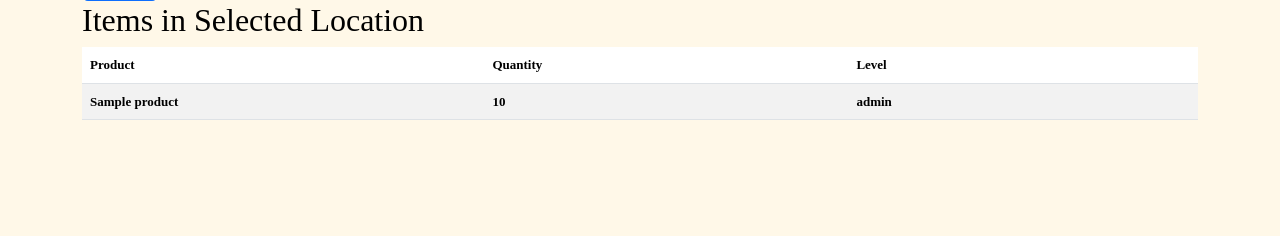
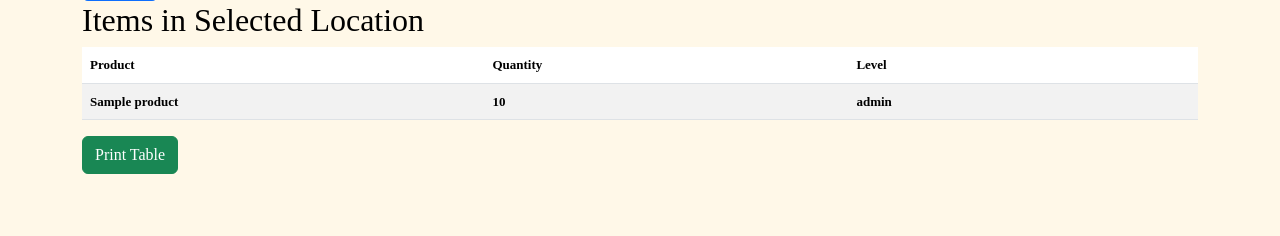
Before and after one commit to austinwilson1296/shoptool, a Django app: template templates/inventory_lookup.html in a window 1280 px wide. Shown: the part 259-495 px from the top of the page. Run offline with Django 5.2, Linux system fonts and the light colour scheme; the template is opened without the code that fills it: values that come from a table or form of the project are taken from there, others are empty; tables that the repository leaves empty hold one stand-in row (values such as "Sample post"); parts of the project's set-up code (start-up, migrations or seed data) failed here and were passed over; some libraries are stand-ins or nearby versions.

Commit message:
printable table and hide quantities = 0

```diff
--- a/templates/inventory_lookup.html
+++ b/templates/inventory_lookup.html
@@ -18,7 +18,7 @@
 
     <h2>Items in Selected Location</h2>
     {% if items %}
-        <table class="table table-striped">
+        <table class="table table-striped" id="itemsTable">
             <thead>
                 <tr>
                     <th>Product</th>
@@ -28,15 +28,30 @@
             </thead>
             <tbody>
                 {% for item in items %}
-                    <tr>
-                        <td>{{ item.product }}</td>
-                        <td>{{ item.quantity }}</td>
-                        <td>{{ item.stock_loc_level }}</td>
-                    </tr>
+                    {% if item.quantity > 0 %}
+                        <tr>
+                            <td>{{ item.product }}</td>
+                            <td>{{ item.quantity }}</td>
+                            <td>{{ item.stock_loc_level }}</td>
+                        </tr>
+                    {% endif %}
                 {% endfor %}
             </tbody>
         </table>
+        <button class="btn btn-success" onclick="printTable()">Print Table</button>
     {% else %}
         <p>No items found in this location.</p>
     {% endif %}
+
+    <script type="text/javascript">
+        function printTable() {
+            // Open the print dialog
+            var printContents = document.getElementById('itemsTable').outerHTML;
+            var originalContents = document.body.innerHTML;
+
+            document.body.innerHTML = printContents;
+            window.print();
+            document.body.innerHTML = originalContents;
+        }
+    </script>
 {% endblock %}
```
